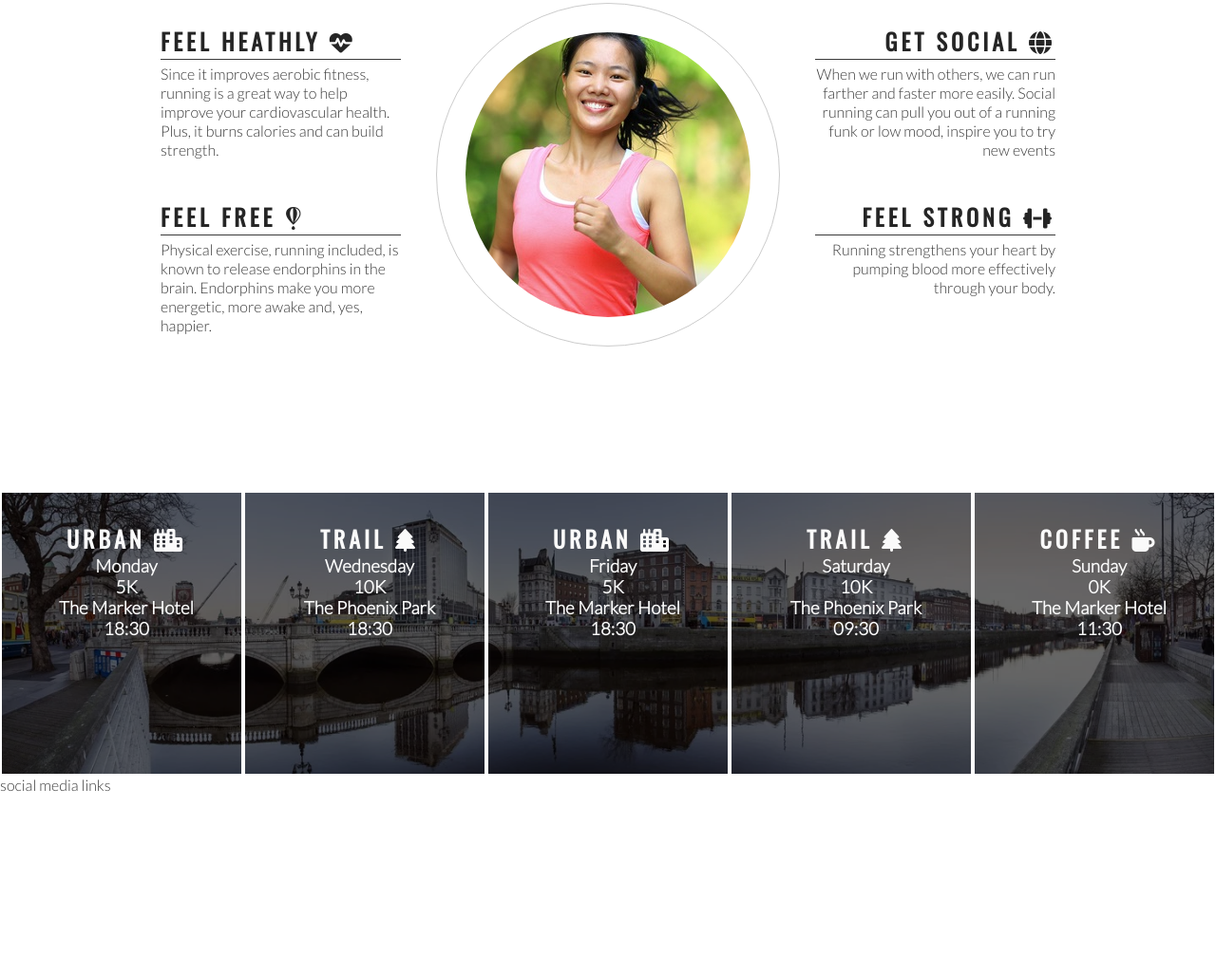
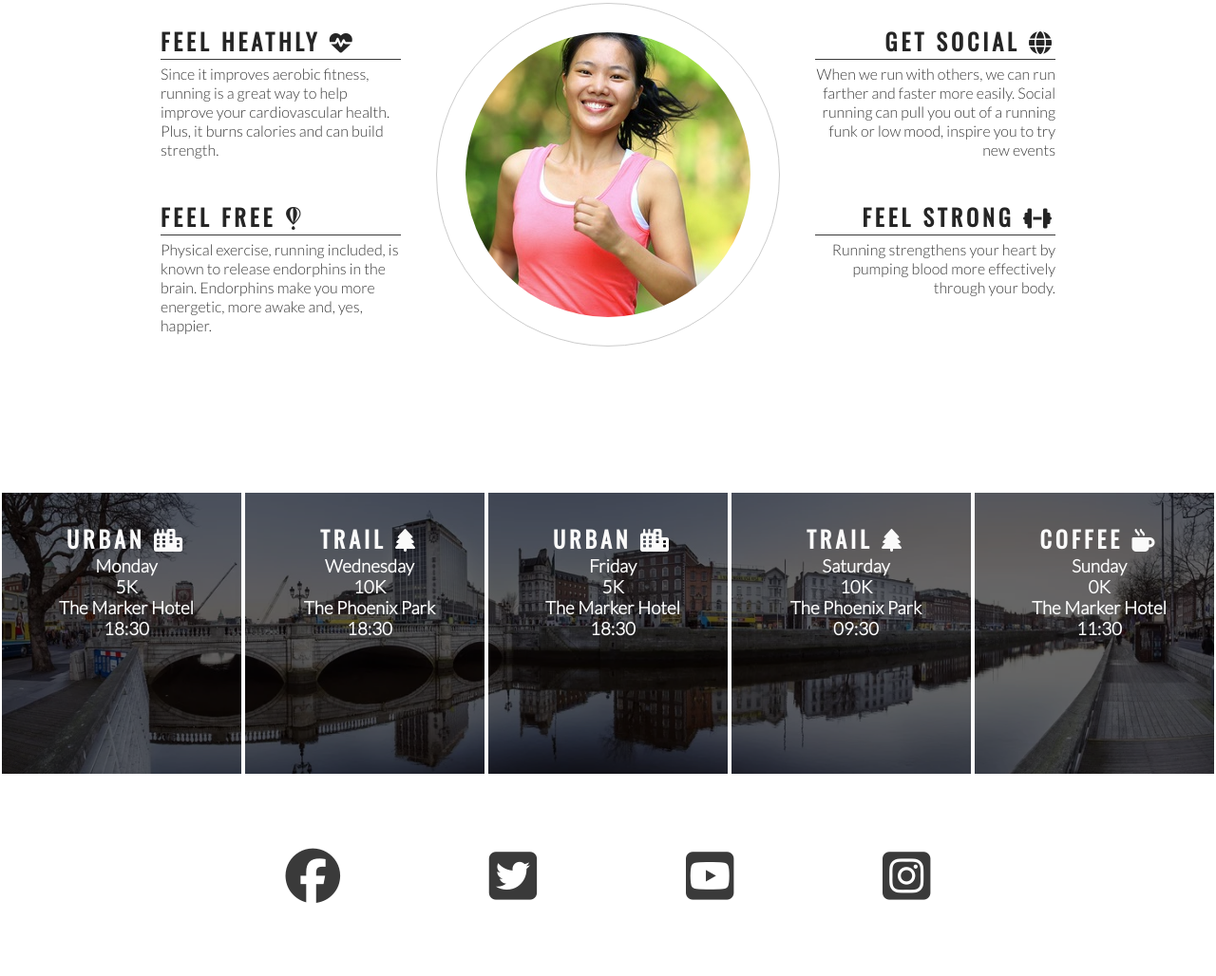
Before and after one commit to kkerswell/love-running, a plain HTML site: page index.html in a window 1280 px wide. Shown: the part 778-1806 px from the top of the page at 95% size. Before the commit the page ends 1614 px from the top, so only its background shows below. Drawn offline with nearby package versions, Linux system fonts and the light colour scheme.

Commit message:
social media icons added to footer

```diff
--- a/assets/css/style.css
+++ b/assets/css/style.css
@@ -210,3 +210,24 @@ hr {
     #times h2 {
         color: #fafafa;
     }
+
+    footer {
+        height: 150px;
+
+    }
+
+    .social-networks {
+        text-align: center;
+    }
+
+    .social-networks li {
+        display: inline;
+
+    }
+
+    .social-networks i {
+        font-size: 360%;
+        margin: 1%;
+        padding: 5%;
+        color: #3a3a3a;
+    }
--- a/index.html
+++ b/index.html
@@ -132,8 +132,18 @@
     </section>
 
     <footer>
-        social media links
-    </footer>
+<ul class ="social-networks">
+    <li><a href="https://facebook.com" target="_blank" rel="noopener" aria-label="Visit our Facebook page (opens in new tab)"><i class="fab fa-facebook"></i></a></li>
+
+    <li><a href="https://twitter.com" target="_blank" rel="noopener" aria-label="Visit our Twitter page (opens in new tab)"><i class="fab fa-twitter-square"></i></a></li>
+
+    <li><a href="https://youtube.com" target="_blank" rel="noopener" aria-label="Visit our Youtube page (opens in new tab)"><i class="fab fa-youtube-square"></i></a></li>
+
+    <li><a href="https://instagram.com" target="_blank" rel="noopener" aria-label="Visit our Instagram page (opens in new tab)"><i class="fab fa-instagram-square"></i></a></li>
+
+</ul>
+
+</footer>
 
     <!--font awesome script-->
     <script src="https://kit.fontawesome.com/5507f4abfd.js" crossorigin="anonymous"></script>
```
